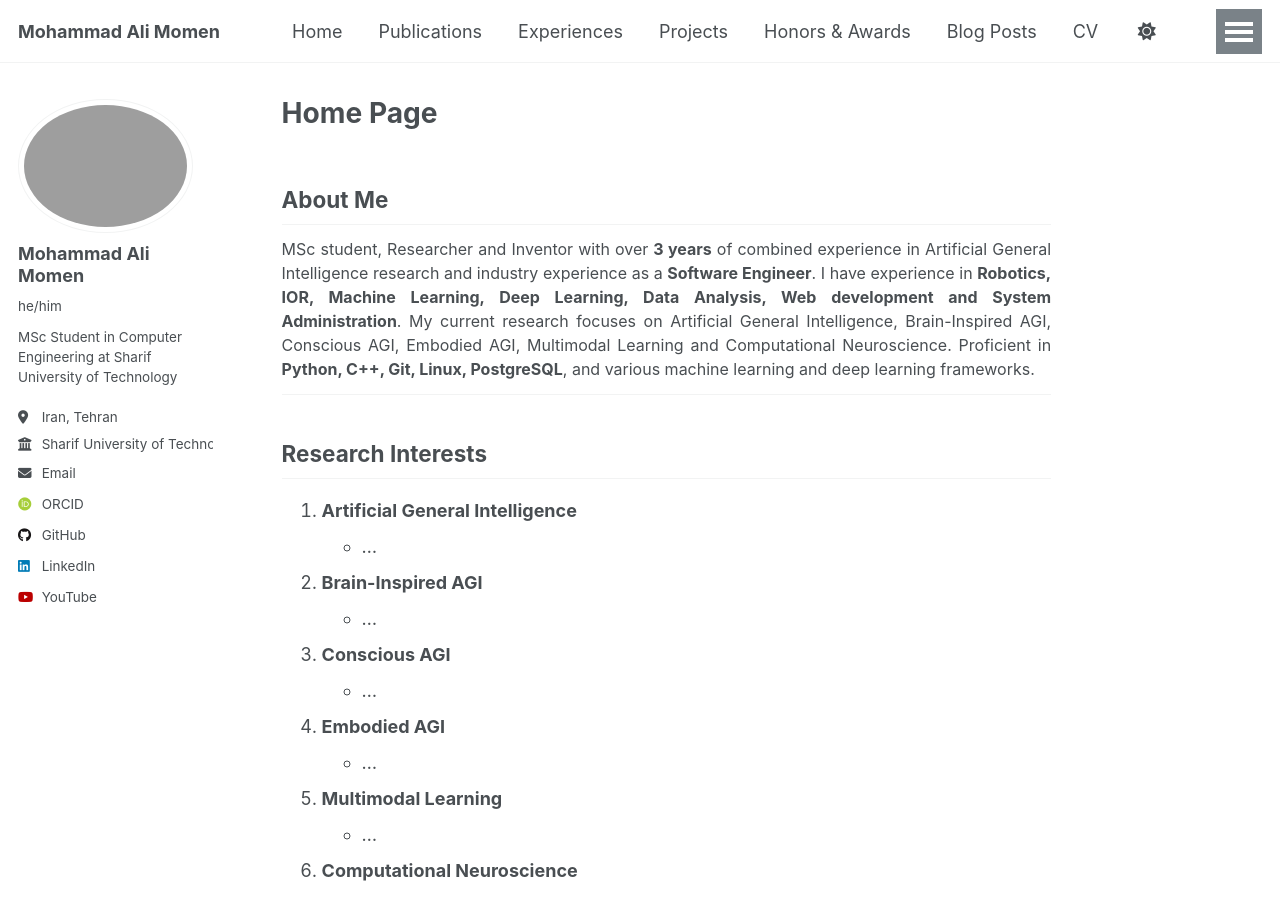
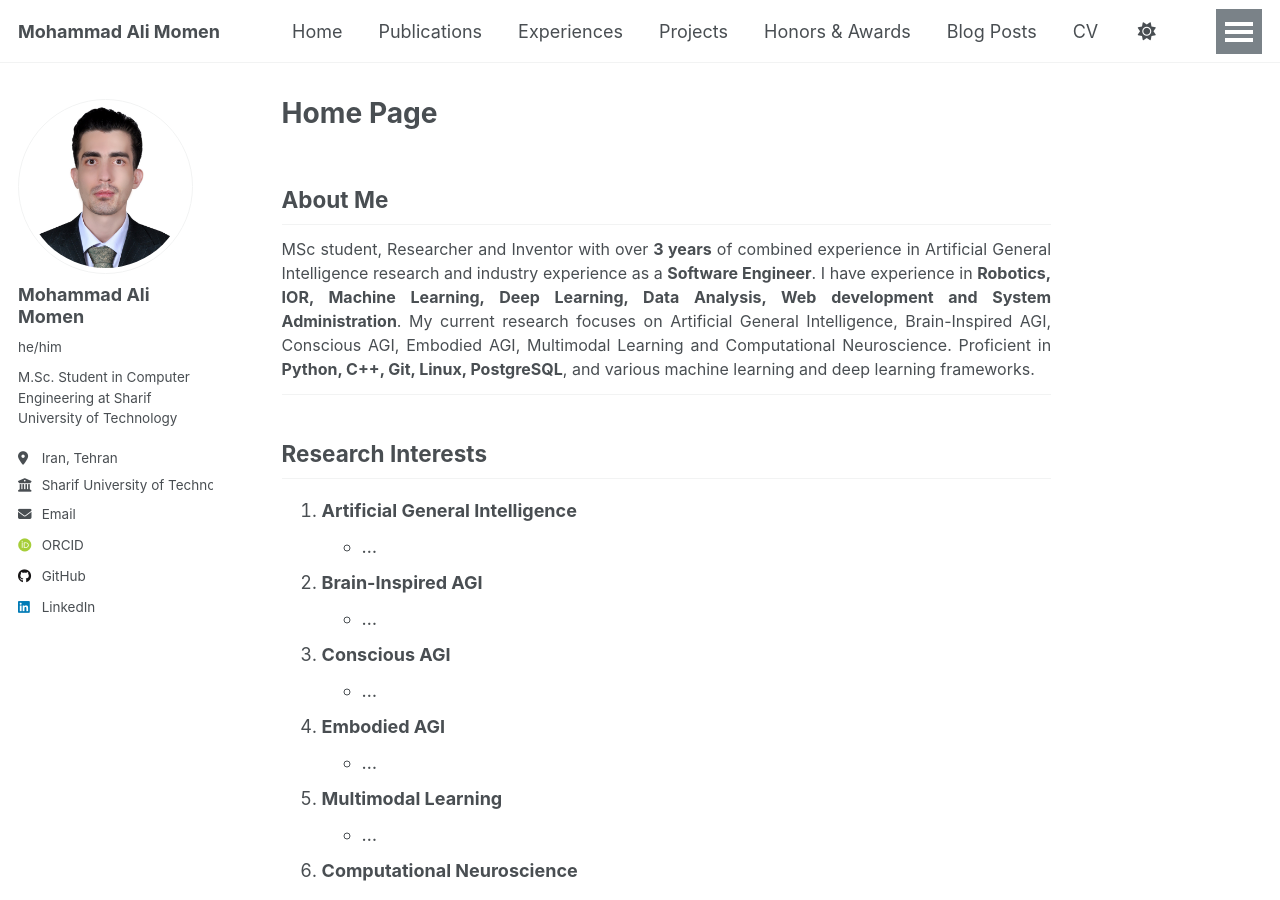
Before and after one commit to mamomen1996/mamomen1996.github.io, a Jekyll site: the page built from _pages/about.md, in a window 1280 px wide and 900 px high. Built offline with Jekyll 4.4.1, drawn with Linux system fonts in a browser that asks for light colours; some web fonts are replaced.

Commit message:
Update _config.yml

```diff
--- a/_config.yml
+++ b/_config.yml
@@ -20,10 +20,10 @@ repository               : "mamomen1996/mamomen1996.github.io"
 #               Additional customization can be done by editing /_includes/author-profile.html
 author:
   # Biographic information
-  avatar           : "profile.png"
+  avatar           : "profile.jpg"
   name             : "Mohammad Ali Momen"
   pronouns         : "he/him"
-  bio              : "MSc Student in Computer Engineering at Sharif University of Technology"
+  bio              : "M.Sc. Student in Computer Engineering at Sharif University of Technology"
   location         : "Iran, Tehran"
   employer         : "Sharif University of Technology"
   uri              : # URL
@@ -70,7 +70,7 @@ author:
   weibo            : # Username
   wikipedia        : # Username
   xing             : # Username
-  youtube          : "mamomen1996"
+  youtube          : # Username
   zhihu            : # Username
 
 # Publication Category - The following the list of publication categories and their headings
```
